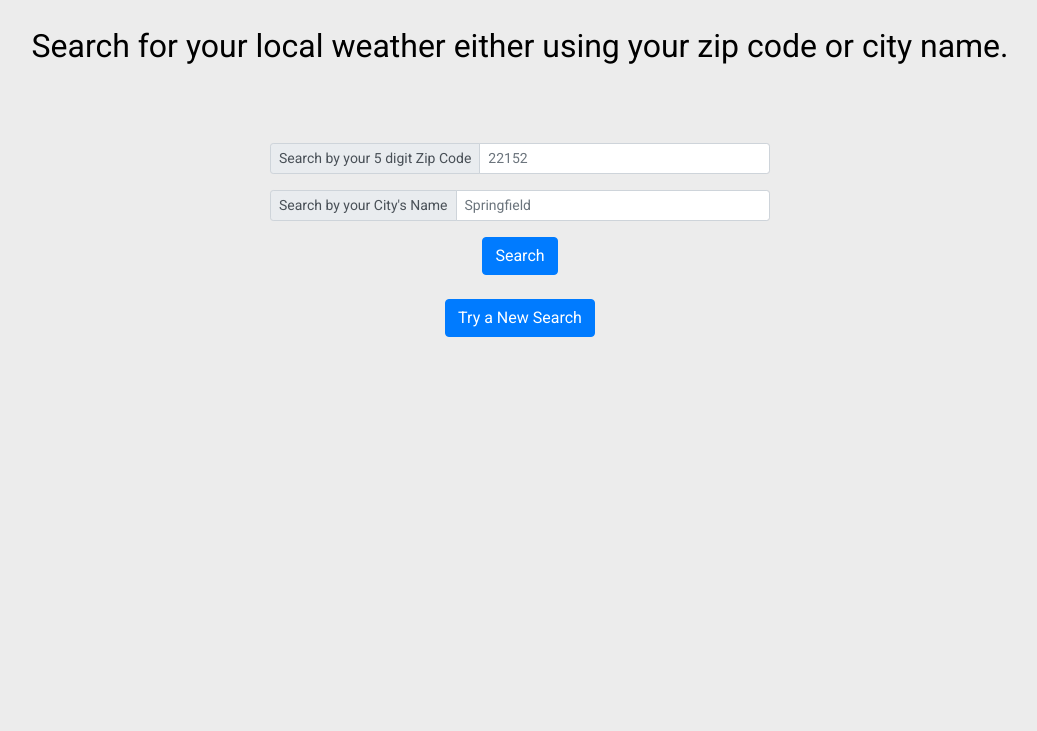
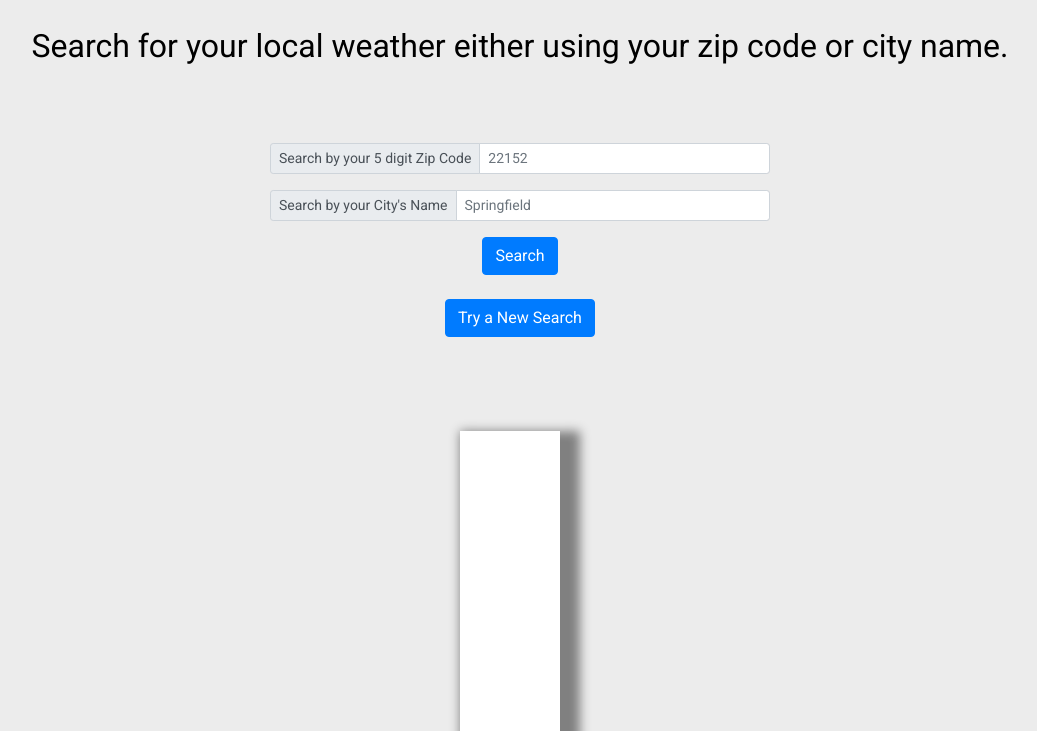
Before and after one commit to mmaquer2/weather_app, a website: page index.html in a window 1280 px wide. Shown: the part 69-800 px from the top of the page, without its empty margins (120-1157 px from the left). Drawn offline with nearby package versions, Linux system fonts and the light colour scheme.

Commit message:
card update added

```diff
--- a/index.html
+++ b/index.html
@@ -60,7 +60,7 @@
 <br>
 
 
-<div class = "results">
+<div class = "output">
 
     <i class = "none"; id ="weather-icon"></i>
 
--- a/style.css
+++ b/style.css
@@ -67,6 +67,15 @@ position: fixed;
     display: none;
 }
 
+.output{
+height:500px;
+display:inline-block;
+box-shadow: 10px 10px 10px 10px grey;
+padding: 50px 50px;
+background-color:white;
+margin-right:20px;
+}
+
 
 
 
```
Also changed, not shown: package.json (added, +10 -0 lines), 1 other file.
